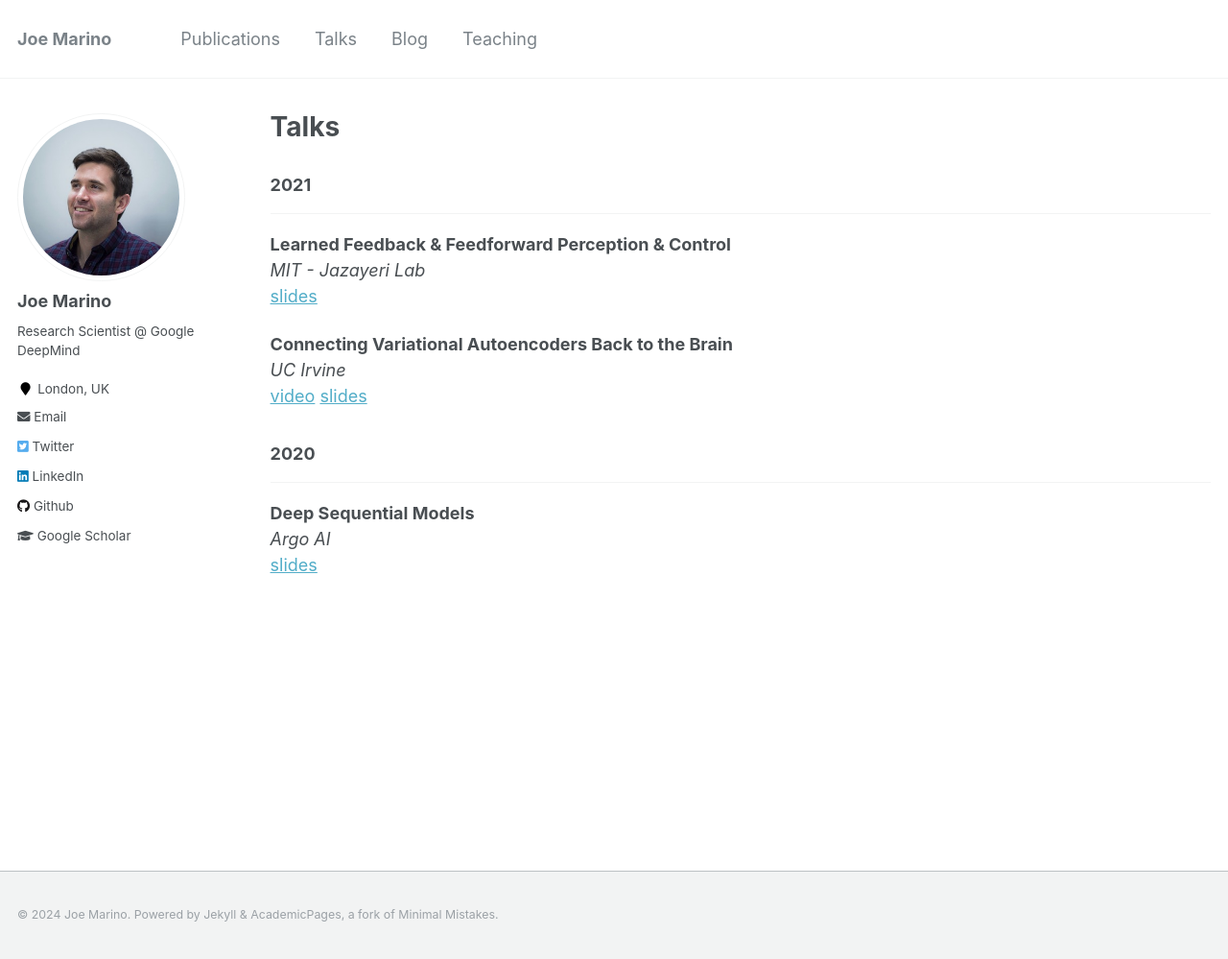
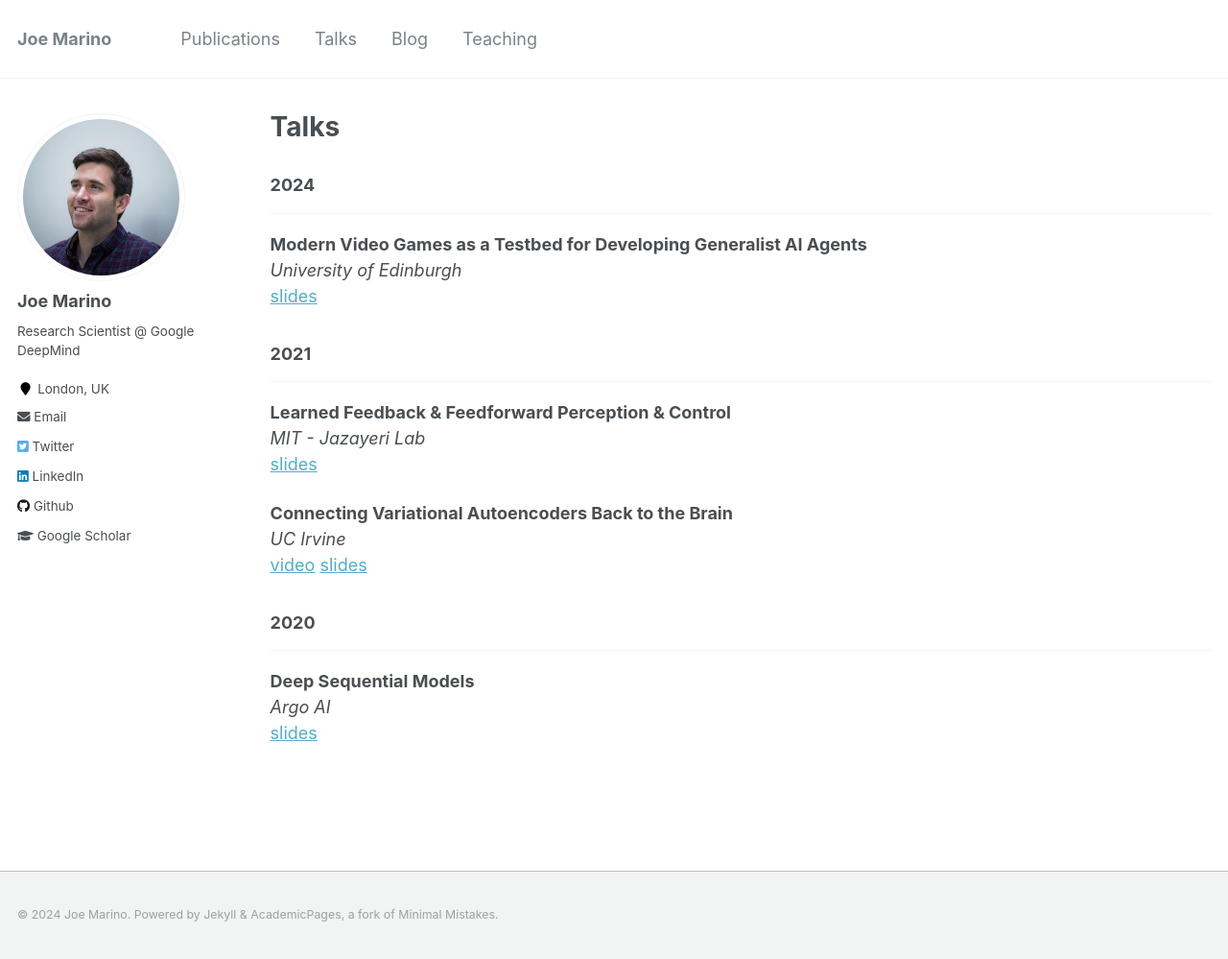
Before and after one commit to joelouismarino/joelouismarino.github.io, a Jekyll site: the page built from _pages/talks.md, in a window 1280 px wide and 999 px high. Shown: the whole window at 96% size. Built offline with Jekyll 4.4.1, drawn with Linux system fonts in a browser that asks for light colours.

Commit message:
Updating talks.

```diff
--- a/_pages/talks.md
+++ b/_pages/talks.md
@@ -4,6 +4,14 @@ permalink: /talks/
 title: "Talks"
 author_profile: true
 ---
+
+### 2024
+___
+
+**Modern Video Games as a Testbed for Developing Generalist AI Agents**
+*University of Edinburgh*
+[slides](../files/talks/2024/SIMA_talk_University_of_Edinburgh_May_14_2024.pdf)
+
 
 ### 2021
 ___
```
Also changed, not shown: 2 other files.
